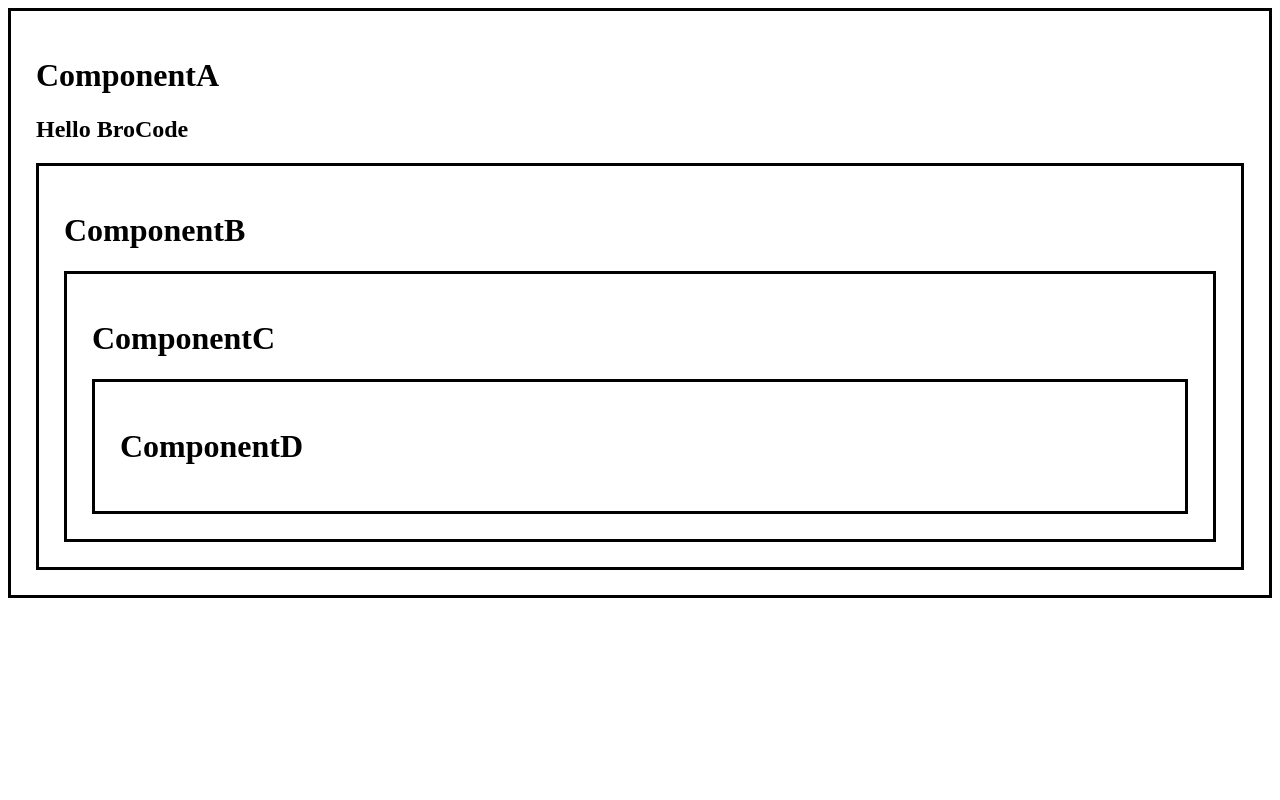
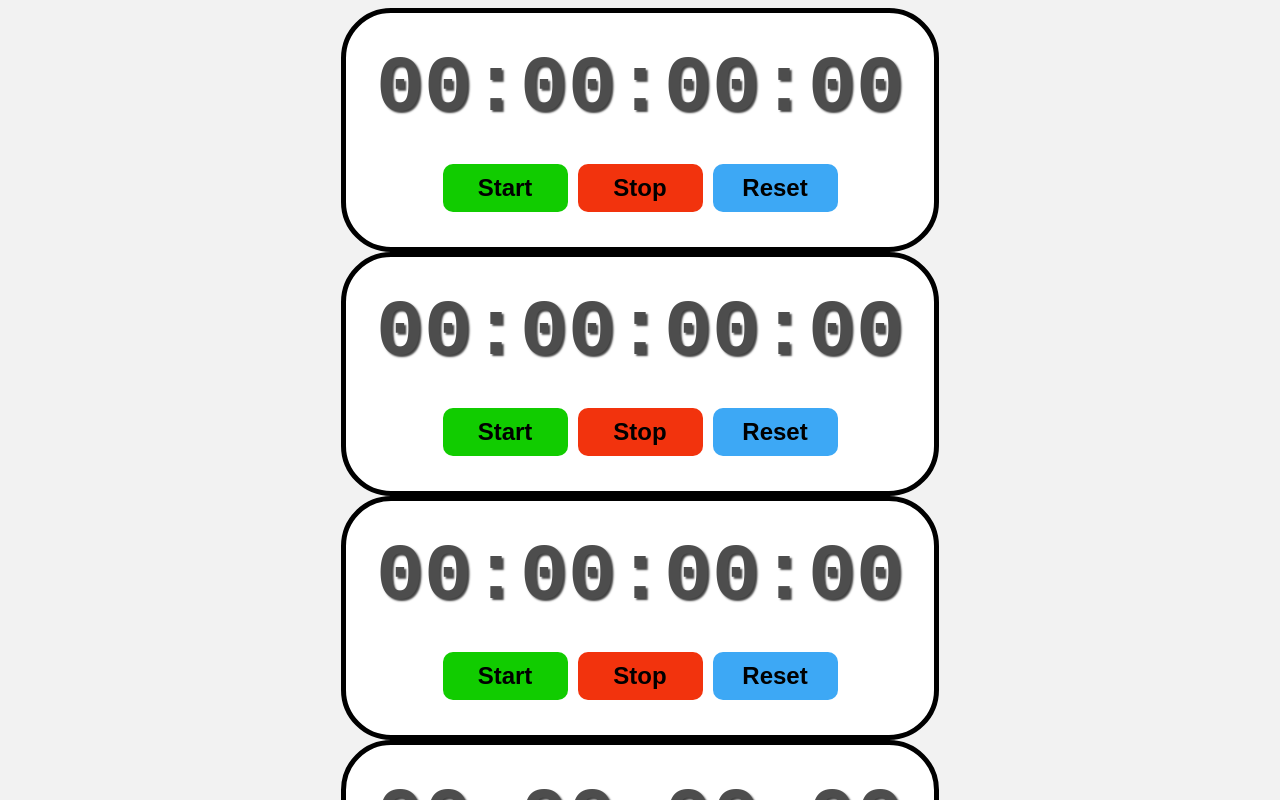
Before and after one commit to Romsh1/React, a React (Vite) app in the folder my-react-app/: page / in a window 1280 px wide. Shown: the top 800 px of the page. Built offline with nearby package versions, Linux system fonts and the light colour scheme.

Commit message:
Created a Stopwatch App using three hooks i.e. useState(), useEffect() and useRef() - Day 20

```diff
--- a/my-react-app/src/App.jsx
+++ b/my-react-app/src/App.jsx
@@ -2,9 +2,10 @@
 // import Footer from './Footer.jsx'
 // import Food from './Food.jsx'
 
-import { useEffect } from "react";
-import MyComponent from "./MyComponent";
-import DigitalClock from "./DigitalClockApp/DigitalClock";
+// import { useEffect } from "react";
+// import MyComponent from "./MyComponent";
+// import DigitalClock from "./DigitalClockApp/DigitalClock";
+// import Stopwatch from "./Stopwatch";
 
 // function App() {
 //   return(
@@ -189,11 +190,29 @@
 // useContext() = React hook that allows us to share values
 //                 between multiple levels of components without passing
 //                 props through each level
-import ComponentA from "./ComponentA.jsx";
-import React from "react";
-function App() {
-    return(
-              <ComponentA />
-          );
+// import ComponentA from "./ComponentA.jsx";
+
+
+//useRef() hook
+// import MyComponent from "./MyComponent.jsx";
+// // import React from "react";
+// function App() {
+//     return(
+//               <MyComponent />
+//           );
+// }
+// export default App;
+
+
+
+import Stopwatch from "./Stopwatch.jsx";
+function App (){
+    return(<>
+                <Stopwatch />
+                <Stopwatch />
+                <Stopwatch />
+                <Stopwatch />
+                <Stopwatch />
+            </>);
 }
 export default App;
--- a/my-react-app/src/ComponentA.jsx
+++ b/my-react-app/src/ComponentA.jsx
@@ -1,13 +1,17 @@
-import React, {useState} from "react";
+import React, {useState, createContext} from "react";
 import ComponentB from "./ComponentB.jsx";
 
+export const UserContext = createContext();
+
 function ComponentA(){
-    const [user, setUser] = useState("BroCode");
+    const [user, setUser] = useState("ROMIKA");
 
     return(<div className="box">
               <h1>ComponentA</h1>
               <h2>{`Hello ${user}`}</h2>
-              <ComponentB />
+              <UserContext.Provider value={user}>
+                <ComponentB user = {user}/>
+              </UserContext.Provider>
           </div>);
 }
 export default ComponentA
--- a/my-react-app/src/ComponentC.jsx
+++ b/my-react-app/src/ComponentC.jsx
@@ -1,7 +1,13 @@
+import React, {useContext} from 'react';
+import {UserContext} from './ComponentA.jsx';
+
 import ComponentD from "./ComponentD.jsx"
 function ComponentC(){
+    const user = useContext(UserContext);
+
     return(<div className="box">
                 <h1>ComponentC</h1>
+                <h2>{`Hello again ${user}`}</h2>
                 <ComponentD />
             </div>
             );
--- a/my-react-app/src/ComponentD.jsx
+++ b/my-react-app/src/ComponentD.jsx
@@ -1,6 +1,12 @@
+import React, {useContext} from 'react';
+import {UserContext} from './ComponentA.jsx';
+
 function ComponentD(){
+    const user = useContext(UserContext);
+
     return(<div className="box">
                 <h1>ComponentD</h1>
+                <h2>{`Bye ${user}`}</h2>
             </div>
             );
 }
--- a/my-react-app/src/MyComponent.jsx
+++ b/my-react-app/src/MyComponent.jsx
@@ -1,4 +1,7 @@
 // import React, {useState} from 'react';
+
+import { useEffect } from "react";
+import { useState } from "react";
 
 // function MyComponent(){
 //     //useState function returns an array with 2 elements, a variable and a setter func
@@ -278,34 +281,66 @@
 
 
 //Displaying the size of window using hooks
-import React, {useState, useEffect} from "react";
-function MyComponent() {
-    const [width, setWidth] = useState(window.innerWidth);
-    const [height, setHeight] = useState(window.innerHeight);
+// import React, {useState, useEffect} from "react";
+// function MyComponent() {
+//     const [width, setWidth] = useState(window.innerWidth);
+//     const [height, setHeight] = useState(window.innerHeight);
 
-    useEffect(() => {
-        window.addEventListener("resize", handleResize);
-        console.log("Event listener added");
+//     useEffect(() => {
+//         window.addEventListener("resize", handleResize);
+//         console.log("Event listener added");
 
-        return () => {
-            window.removeEventListener("resize", handleResize);
-            console.log("Event listener removed");
-        }
-    }, []);
+//         return () => {
+//             window.removeEventListener("resize", handleResize);
+//             console.log("Event listener removed");
+//         }
+//     }, []);
 
-    useEffect(() =>{
-        document.title = `Size: ${width} x ${height}`;
-    }, [width, height]);
+//     useEffect(() =>{
+//         document.title = `Size: ${width} x ${height}`;
+//     }, [width, height]);
 
 
-    function handleResize(){
-        setHeight(window.innerHeight);
-        setWidth(window.innerWidth);
-    }
+//     function handleResize(){
+//         setHeight(window.innerHeight);
+//         setWidth(window.innerWidth);
+//     }
 
-    return(<>
-                <p>Window Width: {width}px</p>
-                <p>Window Height: {height}px</p>
-            </>);
+//     return(<>
+//                 <p>Window Width: {width}px</p>
+//                 <p>Window Height: {height}px</p>
+//             </>);
+// }
+
+
+
+// useRef() = use reference - does not cause re-renders when its
+// value changes
+// import React, {useState, useEffect, useRef} from "react";
+// function MyComponent() {
+
+//     const inputRef = useRef(null);
+
+//     useEffect(() => {
+//         console.log("COMPONENT RENDERED");
+//     });
+
+//     function handleClick(){
+//         inputRef.current.focus();
+//         inputRef.current.style.backgroundColor = "yellow";
+//     }
+
+//     return(<div>
+//                 <button onClick={handleClick}>
+//                     Click me!
+//                 </button>
+//                 <input ref={inputRef}/>
+//             </div>
+//     );
+// }
+
+
+function MyComponent() {
+    return(<></>);
 }
 export default MyComponent;
--- /dev/null
+++ b/my-react-app/src/Stopwatch.jsx
@@ -0,0 +1,61 @@
+import React, {useState, useEffect, useRef} from "react";
+function Stopwatch() {
+    const [isRunning, setIsRunning] = useState(false);
+    const [elapsedTime, setElapsedTime] = useState(0);
+    const intervalIdRef = useRef(null);
+    const startTimeRef = useRef(0);
+
+    useEffect(() => {
+        if(isRunning){
+            intervalIdRef.current = setInterval(() => {
+                setElapsedTime(Date.now() - startTimeRef.current);
+            }, 10);
+        }
+
+        return () => {
+            clearInterval(intervalIdRef.current);
+        }
+
+    }, [isRunning]);
+
+    function start() {
+        setIsRunning(true);
+        startTimeRef.current = Date.now() - elapsedTime;
+    }
+
+    function stop() {
+        setIsRunning(false);
+    }
+
+    function reset(){
+        setElapsedTime(0);
+        setIsRunning(false);
+    }
+
+    function formatTime() {
+        let hours = Math.floor(elapsedTime / (1000 * 60 * 60));
+        let minutes = Math.floor(elapsedTime / (1000 * 60) % 60);
+        let seconds = Math.floor(elapsedTime / (1000) % 60);
+        let milliseconds = Math.floor((elapsedTime % 1000) / 10);
+
+        hours = String(hours).padStart(2, "0");
+        minutes = String(minutes).padStart(2, "0");
+        seconds = String(seconds).padStart(2, "0");
+        milliseconds = String(milliseconds).padStart(2, "0");
+
+
+
+        return `${hours}:${minutes}:${seconds}:${milliseconds}`;
+    }
+
+    return(<div className="stopwatch">
+                <div className="display">{formatTime()}</div>
+                    <div className="controls">
+                        <button onClick={start} className="start-button">Start</button>
+                        <button onClick={stop} className="stop-button">Stop</button>
+                        <button onClick={reset} className="reset-button">Reset</button>
+                    </div>
+            </div>
+        );
+}
+export default Stopwatch;
--- a/my-react-app/src/index.css
+++ b/my-react-app/src/index.css
@@ -310,7 +310,72 @@
 
 
 /* useContext() */
-.box {
+/* .box {
   border: 3px solid;
   padding: 25px;
+} */
+
+
+/* Stopwatch
+        Application */
+body {
+  display: flex;
+  flex-direction: column;
+  align-items: center;
+  background-color: hsl(0, 0%, 95%);
 }
+
+.stopwatch {
+  display: flex;
+  flex-direction: column;
+  align-items: center;
+  border: 5px solid;
+  border-radius: 50px;
+  background-color: #fff;
+  padding: 30px;
+}
+
+.display {
+  font-size: 5rem;
+  font-family: monospace;
+  font-weight: bold;
+  color: hsl(0, 0%, 30%);
+  text-shadow: 2px 2px 2px hsla(0, 0%, 0%, 0.75);
+  margin-bottom: 25px;
+}
+
+.controls button {
+  font-size: 1.5rem;
+  font-weight: bold;
+  padding: 10px 20px;
+  margin: 5px;
+  min-width: 125px;
+  border: none;
+  border-radius: 10px;
+  cursor: pointer;
+  transition: background-color 0.5s ease;
+}
+
+.start-button {
+  background-color: hsl(115, 100%, 40%);
+}
+
+.start-button:hover {
+  background-color: hsl(115, 100%, 35%);
+}
+
+.stop-button {
+  background-color: hsl(10, 90%, 50%);
+}
+
+.stop-button:hover {
+  background-color: hsl(10, 90%, 45%);
+}
+
+.reset-button {
+  background-color: hsl(205, 90%, 60%);
+}
+
+.rest-button:hover {
+  background-color: hsl(205, 90%, 55%);
+}
```
